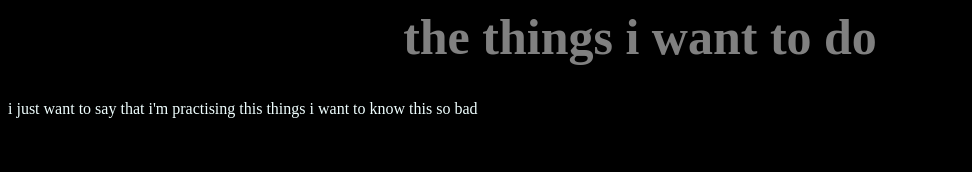
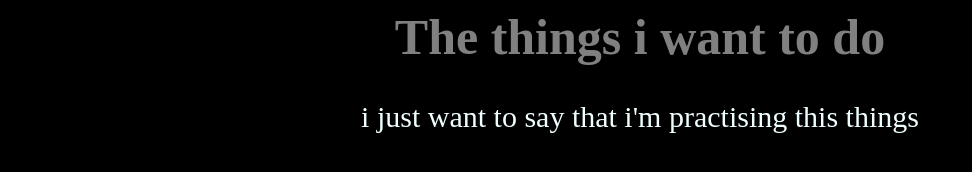
Before and after one commit to lemibk/trail_project, a website: page index.html in a window 1280 px wide. Shown: the whole page, without its empty margins (0-972 px from the left). Drawn offline with Linux system fonts and the light colour scheme.

Commit message:
checking out the live server features

```diff
--- a/c.css
+++ b/c.css
@@ -10,4 +10,7 @@ h1 {
 
 p {
   color: azure;
+  font-size: 30;
+  text-align: center;
+
 }
--- a/index.html
+++ b/index.html
@@ -1,16 +1,19 @@
 <html>
-  <head>
+
+<head>
     <link rel="stylesheet" href="c.css">
     <meta charset="utf-8" />
-    <meta name="viewport" content="width=device-width, initial-scale=1.0"></head>
-    <h1> the things i want to do</h1>
-    <body>
-        <p> i just want to say that i'm practising this things
-            i want to know this so bad
-        </p>
+    <meta name="viewport" content="width=device-width, initial-scale=1.0">
+</head>
+<h1> The things i want to do</h1>
+
+<body>
+    <p> i just want to say that i'm practising this things
+
+    </p>
 
 
-    </body>
+</body>
 
 
 
```
